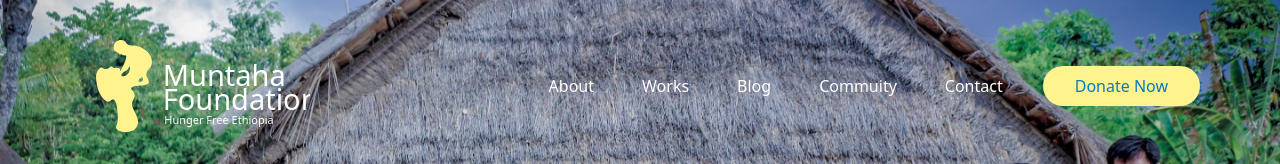
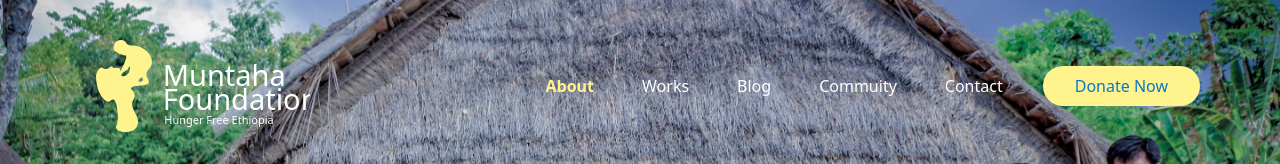
Before and after one commit to abdukasim/muntaha-website, a Next.js app: page /about in a window 1280 px wide. Shown: the top 164 px of the page. Built offline with nearby package versions, Linux system fonts and the light colour scheme.

Commit message:
fix: updated links and active nav links

```diff
--- a/components/Navbar.js
+++ b/components/Navbar.js
@@ -3,12 +3,14 @@ import React from "react";
 import { FaBars } from "react-icons/fa";
 import Logo from "./Navbar/logo";
 import LogoSmall from "./Navbar/logo-small";
+import { useRouter } from "next/router"
 
 export default function Navbar({ transparent }) {
   const drawnNav = React.useRef(null)
   const navbar = React.useRef(null)
   const [isOpen, setIsOpen] = React.useState(false);
   const [smallScreen, setSmallScreen] = React.useState(true)
+  const router = useRouter()
 
   const navLinks = [
     {
@@ -17,7 +19,7 @@ export default function Navbar({ transparent }) {
     },
     {
       name: "Works",
-      link: "/activity",
+      link: "/works",
     },
     {
       name: "Blog",
@@ -25,7 +27,7 @@ export default function Navbar({ transparent }) {
     },
     {
       name: "Commuity",
-      link: "/get-involved",
+      link: "/community",
     },
     {
       name: "Contact",
@@ -64,8 +66,9 @@ export default function Navbar({ transparent }) {
       {/* SMALL SCREEN NAV */}
       <div className="fixed top-0 left-0 w-full h-full flex md:hidden flex-col items-center text-sm bg-black/75 transition-all" ref={drawnNav}>
         <div className="flex flex-col items-center py-8 w-full bg-gray-300">
-          <div className="flex items-center">
-            <FaBars onClick={toggleNav} className="text-brand-blue text-2xl mr-4" />
+          <div className="flex items-center justify-between w-full">
+            <div className="flex items-center ml-8">
+              <FaBars onClick={toggleNav} className="text-brand-blue text-3xl mr-4" />
               <Link href="/">
                 <button>
                   {smallScreen
@@ -74,9 +77,13 @@ export default function Navbar({ transparent }) {
                 </button>
               </Link>
             </div>
+            <button className="text-white bg-brand-blue rounded-full text-xs p-2 px-6 mr-8">Donate Now</button>
+          </div>
           <div className="flex flex-col my-2 mt-8">
             {navLinks.map((link, index) => <Link href={link.link} key={index}>
-              <button className="text-brand-blue m-2 my-4">{link.name}</button>
+              <button className="text-brand-blue m-2 my-4" style={{
+                fontWeight: router.pathname === link.link ? "bold" : "normal"
+              }}>{link.name}</button>
             </Link>)}
           </div>
         </div>
@@ -108,8 +115,13 @@ export default function Navbar({ transparent }) {
         <div className="hidden md:flex items-center mx-4">
           {navLinks.map((link, index) => <Link href={link.link} key={index}>
             {transparent
-              ? <button className="text-white text-base font-light mx-6">{link.name}</button>
-              : <button className="text-brand-blue text-base font-light mx-6">{link.name}</button>}
+              ? <button className="text-white text-base font-light mx-6" style={{
+                color: router.pathname === link.link ? '#fff38d' : 'white',
+                fontWeight: router.pathname === link.link ? "bold" : "normal"
+              }}>{link.name}</button>
+              : <button className="text-brand-blue text-base font-light mx-6" style={{
+                fontWeight: router.pathname === link.link ? "bold" : "normal"
+              }}>{link.name}</button>}
           </Link>)}
         </div>
 
```
Lines whose indentation alone changed are shown as unchanged.
